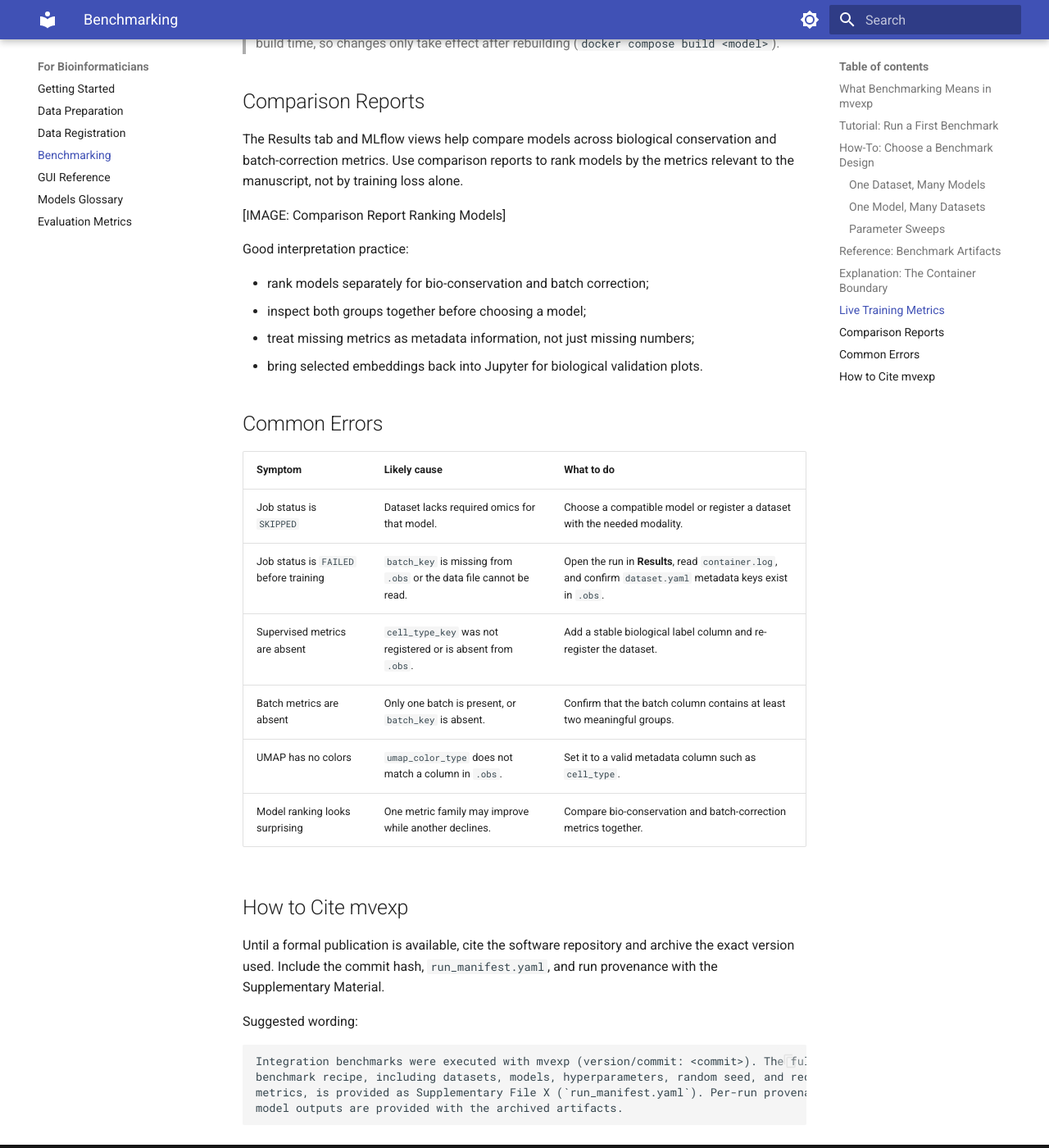
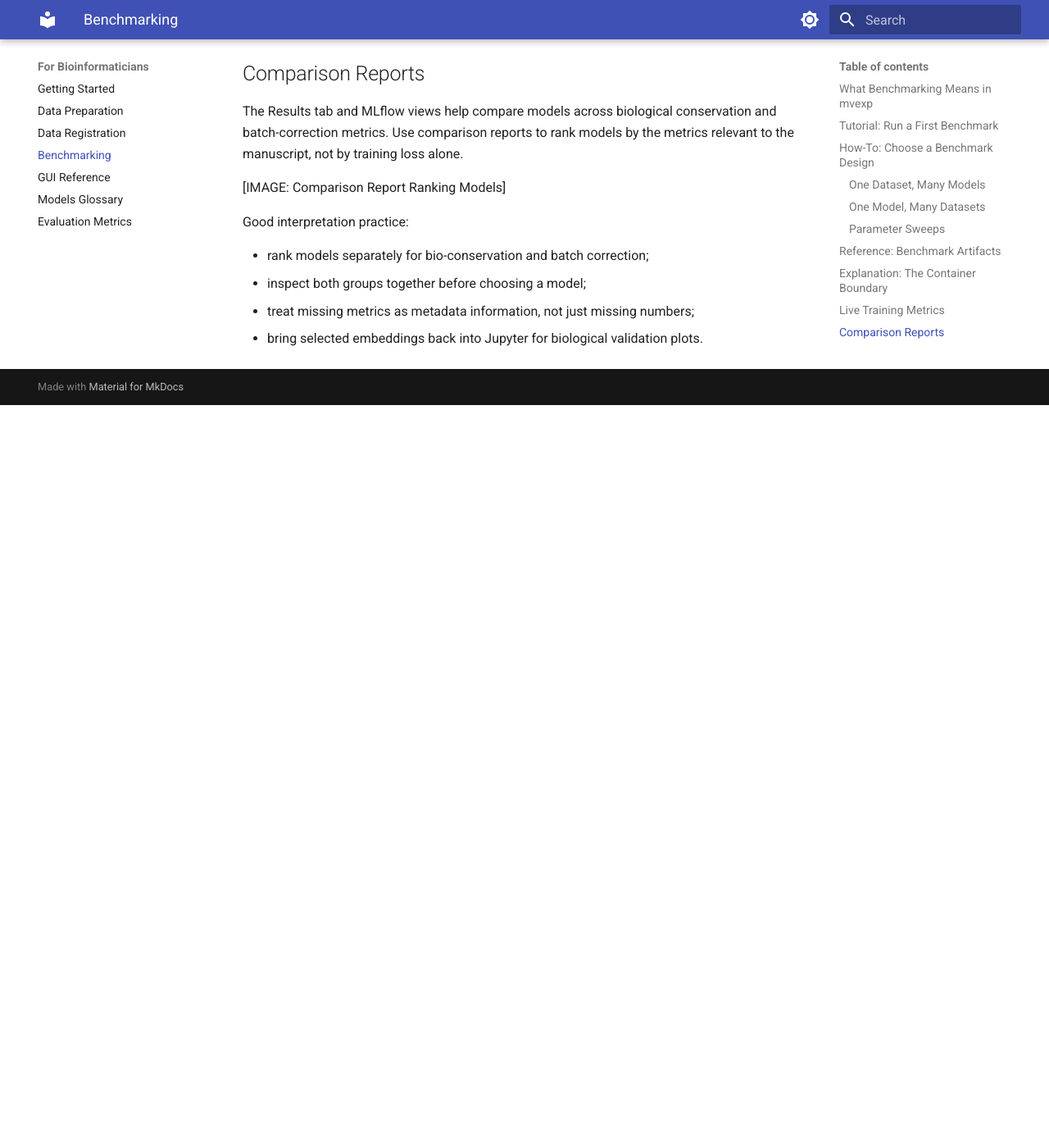
Before and after one commit to sifrimlab/multiverse, an MkDocs documentation site: the page built from docs/BENCHMARKING.md, in a window 1280 px wide and 1400 px high, scrolled down 3744 px. Shown: the whole window at 82% size. Built offline with MkDocs 1.6.1 and Material for MkDocs 9.7.7, drawn with Linux system fonts in a browser that asks for light colours; after the commit the page ends 4238 px from its top, so only the background shows below that; some of the changed text lies outside the part shown.

Commit message:
first wave of docs edits

````diff
--- a/docs/BENCHMARKING.md
+++ b/docs/BENCHMARKING.md
@@ -39,7 +39,6 @@ Typical examples:
 
 - RNA+ATAC PBMC multiome: compare PCA, MOFA, MultiVI, Mowgli, and Cobolt.
 - CITE-seq RNA+ADT: compare TotalVI against simpler baselines.
-- Atlas subset: compare models on the same donor/site metadata.
 
 ### One Model, Many Datasets
 
@@ -120,27 +119,3 @@ Good interpretation practice:
 - inspect both groups together before choosing a model;
 - treat missing metrics as metadata information, not just missing numbers;
 - bring selected embeddings back into Jupyter for biological validation plots.
-
-## Common Errors
-
-| Symptom | Likely cause | What to do |
-|---|---|---|
-| Job status is `SKIPPED` | Dataset lacks required omics for that model. | Choose a compatible model or register a dataset with the needed modality. |
-| Job status is `FAILED` before training | `batch_key` is missing from `.obs` or the data file cannot be read. | Open the run in **Results**, read `container.log`, and confirm `dataset.yaml` metadata keys exist in `.obs`. |
-| Supervised metrics are absent | `cell_type_key` was not registered or is absent from `.obs`. | Add a stable biological label column and re-register the dataset. |
-| Batch metrics are absent | Only one batch is present, or `batch_key` is absent. | Confirm that the batch column contains at least two meaningful groups. |
-| UMAP has no colors | `umap_color_type` does not match a column in `.obs`. | Set it to a valid metadata column such as `cell_type`. |
-| Model ranking looks surprising | One metric family may improve while another declines. | Compare bio-conservation and batch-correction metrics together. |
-
-## How to Cite mvexp
-
-Until a formal publication is available, cite the software repository and archive the exact version used. Include the commit hash, `run_manifest.yaml`, and run provenance with the Supplementary Material.
-
-Suggested wording:
-
-```text
-Integration benchmarks were executed with mvexp (version/commit: <commit>). The full
-benchmark recipe, including datasets, models, hyperparameters, random seed, and requested
-metrics, is provided as Supplementary File X (`run_manifest.yaml`). Per-run provenance and
-model outputs are provided with the archived artifacts.
-```
````
Also changed, not shown: docs/GETTING_STARTED.md (+1 -0 lines).
